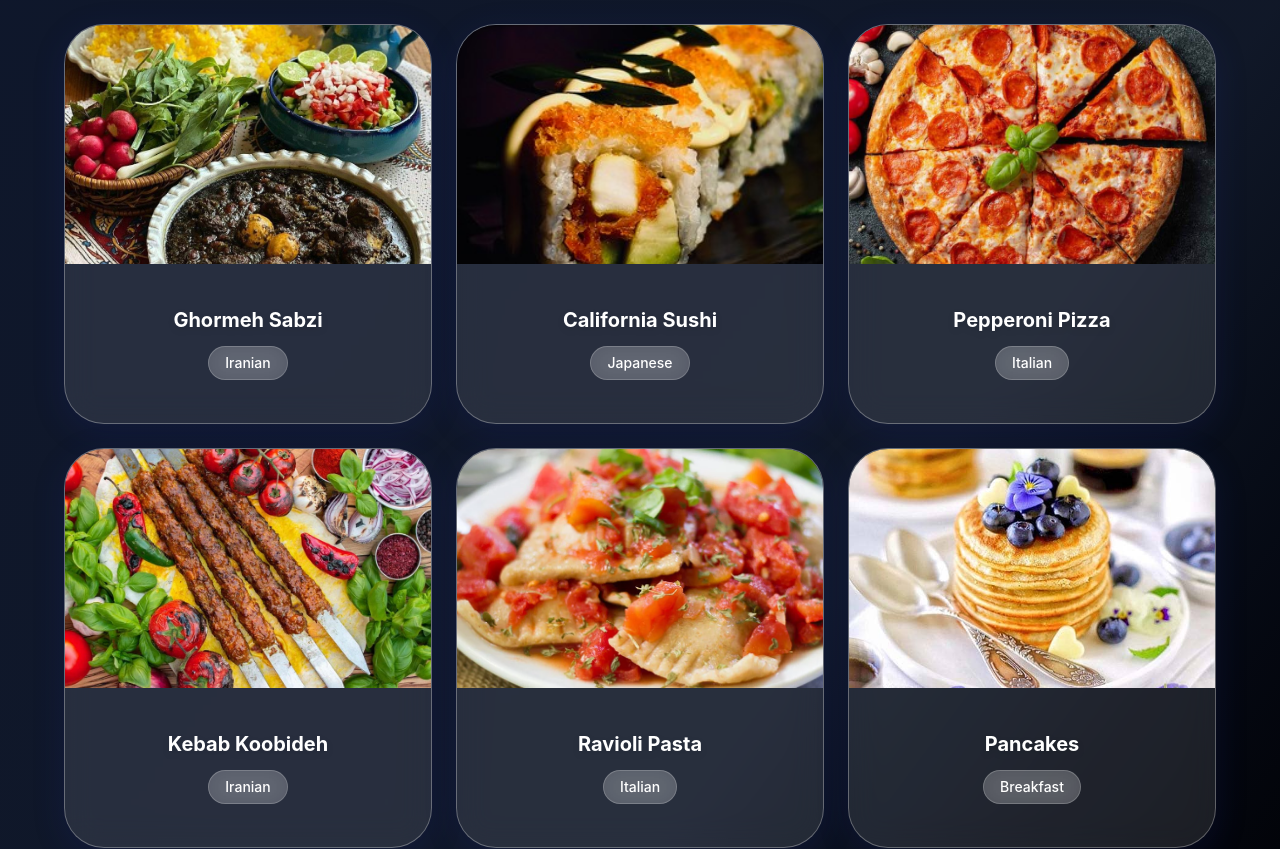
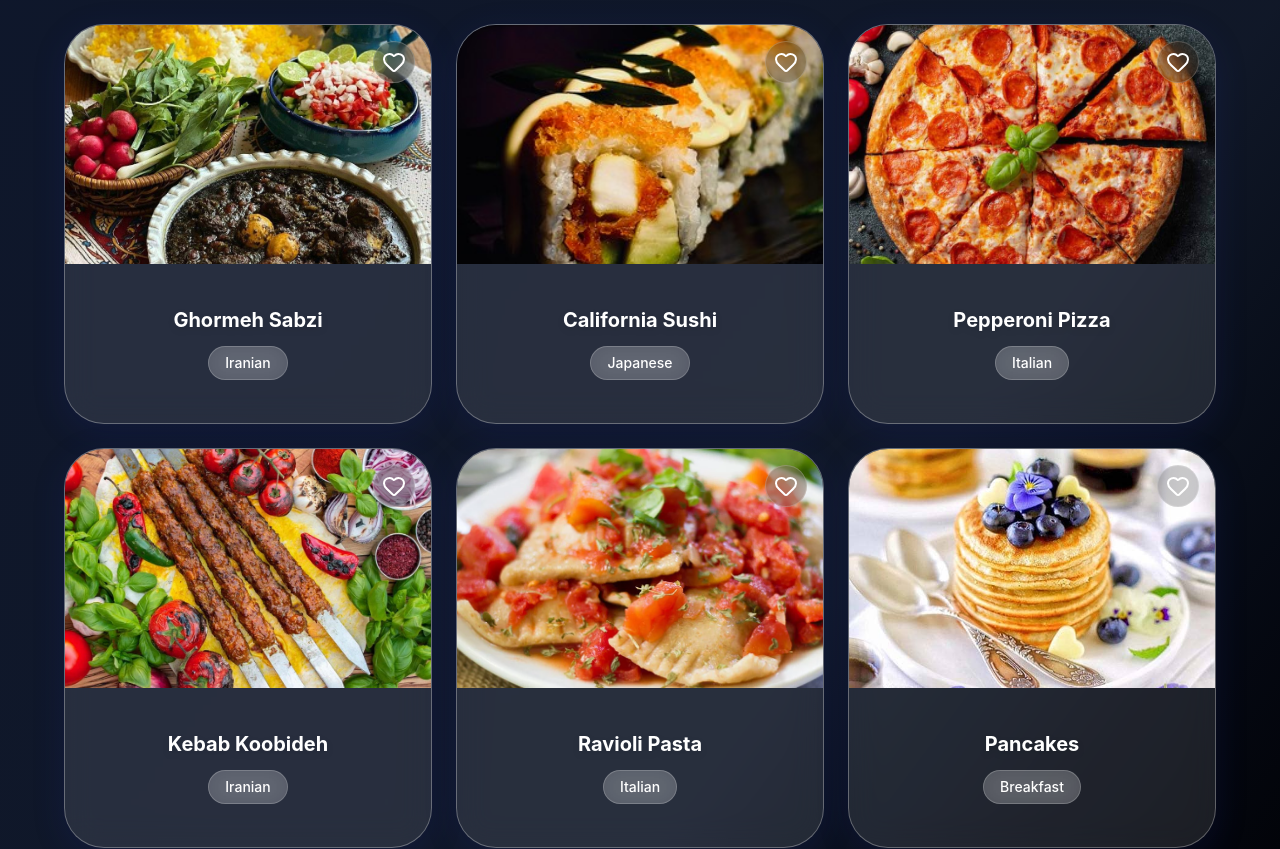
Before and after one commit to farbodft/Recipe-Book, a React (Vite) app: page /#/ in a window 1280 px wide. Shown: the top 849 px of the page. Built offline with nearby package versions, Linux system fonts and the light colour scheme.

Commit message:
Add favorite button

```diff
--- a/package.json
+++ b/package.json
@@ -10,6 +10,7 @@
     "preview": "vite preview"
   },
   "dependencies": {
+    "lucide-react": "^1.16.0",
     "react": "^19.2.6",
     "react-dom": "^19.2.6",
     "react-router-dom": "^7.15.1"
--- a/src/components/RecipeCard.jsx
+++ b/src/components/RecipeCard.jsx
@@ -1,9 +1,47 @@
+import React, { useState, useEffect } from 'react';
+import { Heart } from 'lucide-react';
+
 export default function RecipeCard({ recipe, onClick }) {
+    const [isFavorite, setIsFavorite] = useState(false);
+
+    useEffect(() => {
+      const favorites = JSON.parse(localStorage.getItem('favorites') || '[]');
+      const isSaved = favorites.some((fav) => fav.id == recipe.id);
+    }, [recipe.id]);
+
+    const toggleFavorite = (e) => {
+      e.stopPropagation();
+
+      let favorites = JSON.parse(localStorage.getItem('favorites') || '[]');
+
+      if (isFavorite) {
+        favorites = favorites.filter((fav) => fav.id !== recipe.id);
+      } else {
+        favorites.push(recipe)
+      }
+
+      localStorage.setItem('favorites', JSON.stringify(favorites));
+      setIsFavorite(!isFavorite);
+
+      window.dispatchEvent(new Event('favoritesUpdated'));
+    }
     return (
       <div
         onClick={() => onClick(recipe)}
         className="flex flex-col cursor-pointer rounded-[40px] border border-white/30 bg-white/10 backdrop-blur-lg shadow-[0_8px_32px_0_rgba(31,38,135,0.2)] hover:shadow-[0_8px_32px_0_rgba(255,255,255,0.3)] hover:-translate-y-2 transition-all duration-300 overflow-hidden w-full h-[400px] mx-auto"
       >
+        <button
+          onClick={toggleFavorite}
+          className="absolute top-4 right-4 z-10 p-2 rounded-full bg-black/20 backdrop-blur-md border border-white/20 hover:scale-110 transition-transform active:scale-95"
+        >
+          <Heart
+            size={24}
+            className={`transition-colors duration-300 ${
+              isFavorite ? 'fill-red-500 color-red-500' : 'text-white'
+            }`}
+            fill={isFavorite ? 'currentColor' : 'none'}
+          />
+        </button>
         <img
           src={recipe.image}
           alt={recipe.title}
```
Also changed, not shown: 1 other file (tests, documents, lock files or other folders).
